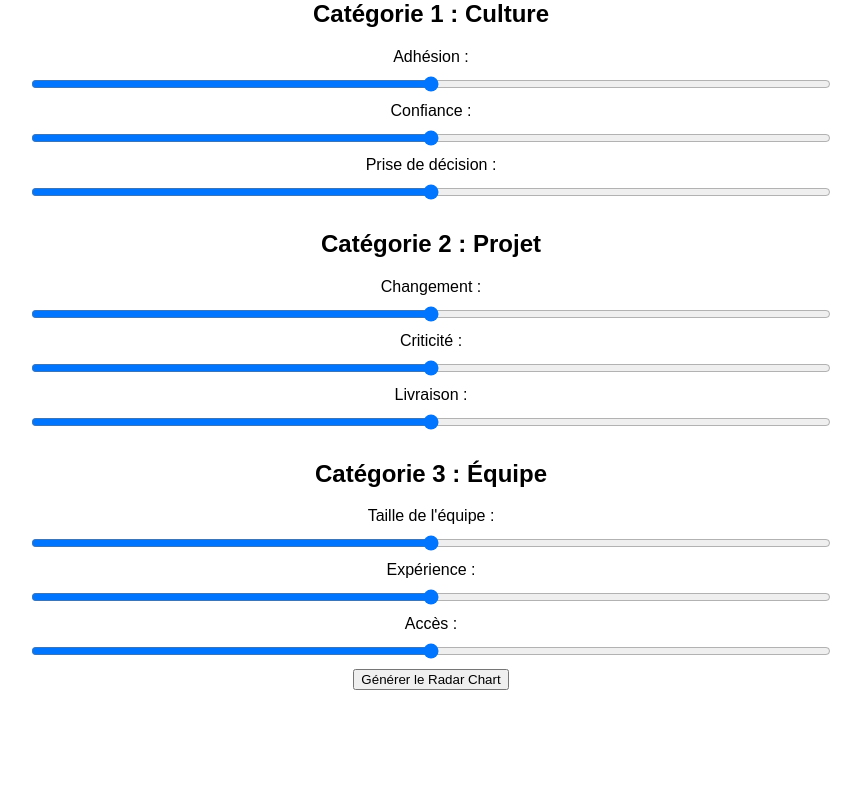
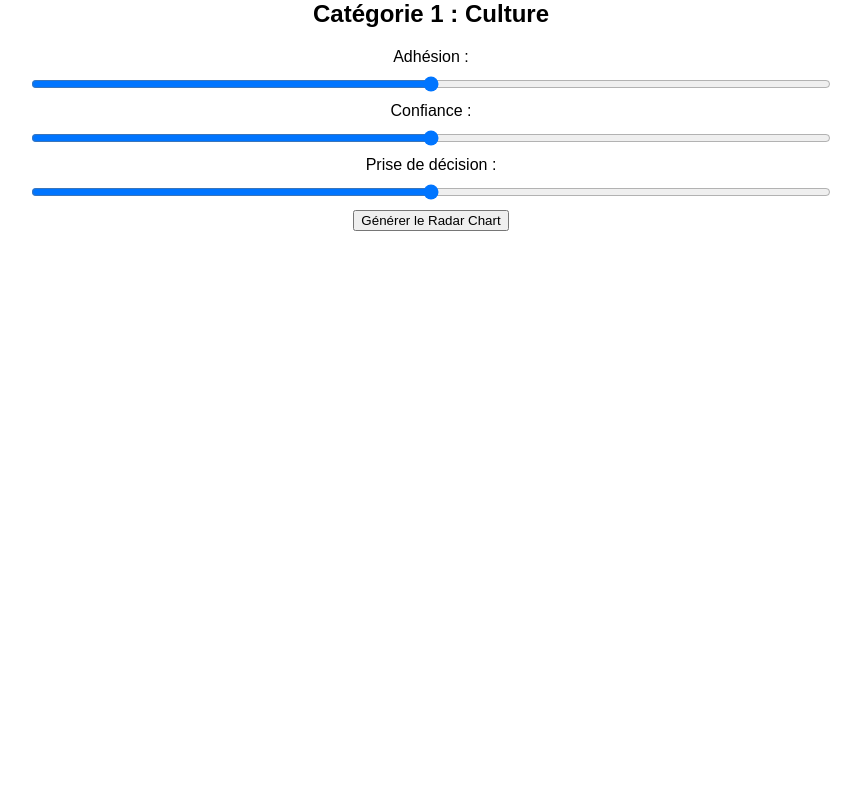
Before and after one commit to Knackie/radar-chart-generator, a Flask app: page / in a window 1280 px wide. Shown: the part 150-940 px from the top of the page, without its empty margins (209-1070 px from the left). After the commit the page ends 381 px from the top, so only its background shows below. Run offline with Flask 3, Linux system fonts and the light colour scheme.

```diff
--- a/app.py
+++ b/app.py
@@ -10,7 +10,7 @@ def index():
 
 @app.route('/generate_chart', methods=['POST'])
 def generate_chart():
-    # Category 1: Culture
+    # Catégorie 1: Culture
     culture_values = [
         float(request.form['adhesion']),
         float(request.form['confiance']),
@@ -18,26 +18,10 @@ def generate_chart():
     ]
     culture_labels = ['Adhésion', 'Confiance', 'Prise de décision']
 
-    # Category 2: Projet
-    projet_values = [
-        float(request.form['changement']),
-        float(request.form['criticite']),
-        float(request.form['livraison'])
-    ]
-    projet_labels = ['Changement', 'Criticité', 'Livraison']
-
-    # Category 3: Équipe
-    equipe_values = [
-        float(request.form['taille_equipe']),
-        float(request.form['experience']),
-        float(request.form['acces'])
-    ]
-    equipe_labels = ['Taille de l\'équipe', 'Expérience', 'Accès']
-
-    # Create radar chart with Plotly
+    # Créer le radar chart avec Plotly
     fig = go.Figure()
 
-    # Add Culture category data
+    # Ajouter les données de la catégorie Culture
     fig.add_trace(go.Scatterpolar(
         r=culture_values,
         theta=culture_labels,
@@ -45,23 +29,7 @@ def generate_chart():
         name='Culture'
     ))
 
-    # Add Projet category data
-    fig.add_trace(go.Scatterpolar(
-        r=projet_values,
-        theta=projet_labels,
-        fill='toself',
-        name='Projet'
-    ))
-
-    # Add Équipe category data
-    fig.add_trace(go.Scatterpolar(
-        r=equipe_values,
-        theta=equipe_labels,
-        fill='toself',
-        name='Équipe'
-    ))
-
-    # Configure the layout of the chart
+    # Configurer le layout du graphique
     fig.update_layout(
         polar=dict(
             radialaxis=dict(visible=True, range=[0, 10])
@@ -69,11 +37,11 @@ def generate_chart():
         showlegend=True
     )
 
-    # Save the chart as an image
+    # Sauvegarder le graphique sous forme d'image
     img_path = "static/images/radar_chart.png"
     pio.write_image(fig, img_path)
 
-    return render_template('index.html', image_path=img_path, values=culture_values + projet_values + equipe_values)
+    return render_template('index.html', image_path=img_path, values=culture_values)
 
 if __name__ == '__main__':
     app.run(debug=True)
--- a/templates/index.html
+++ b/templates/index.html
@@ -3,7 +3,7 @@
 <head>
     <meta charset="UTF-8">
     <meta name="viewport" content="width=device-width, initial-scale=1.0">
-    <title>Générateur de Radar Chart - Catégories Fixes</title>
+    <title>Générateur de Radar Chart - Catégorie Culture</title>
     <style>
         body {
             font-family: Arial, sans-serif;
@@ -53,36 +53,6 @@
             <input type="range" id="prise_decision" name="prise_decision" class="slider" min="0" max="10" value="5">
         </div>
 
-        <!-- Catégorie 2 : Projet -->
-        <h2>Catégorie 2 : Projet</h2>
-        <div>
-            <label class="slider-label" for="changement">Changement :</label>
-            <input type="range" id="changement" name="changement" class="slider" min="0" max="10" value="5">
-        </div>
-        <div>
-            <label class="slider-label" for="criticite">Criticité :</label>
-            <input type="range" id="criticite" name="criticite" class="slider" min="0" max="10" value="5">
-        </div>
-        <div>
-            <label class="slider-label" for="livraison">Livraison :</label>
-            <input type="range" id="livraison" name="livraison" class="slider" min="0" max="10" value="5">
-        </div>
-
-        <!-- Catégorie 3 : Équipe -->
-        <h2>Catégorie 3 : Équipe</h2>
-        <div>
-            <label class="slider-label" for="taille_equipe">Taille de l'équipe :</label>
-            <input type="range" id="taille_equipe" name="taille_equipe" class="slider" min="0" max="10" value="5">
-        </div>
-        <div>
-            <label class="slider-label" for="experience">Expérience :</label>
-            <input type="range" id="experience" name="experience" class="slider" min="0" max="10" value="5">
-        </div>
-        <div>
-            <label class="slider-label" for="acces">Accès :</label>
-            <input type="range" id="acces" name="acces" class="slider" min="0" max="10" value="5">
-        </div>
-
         <button type="submit">Générer le Radar Chart</button>
     </form>
 
```
